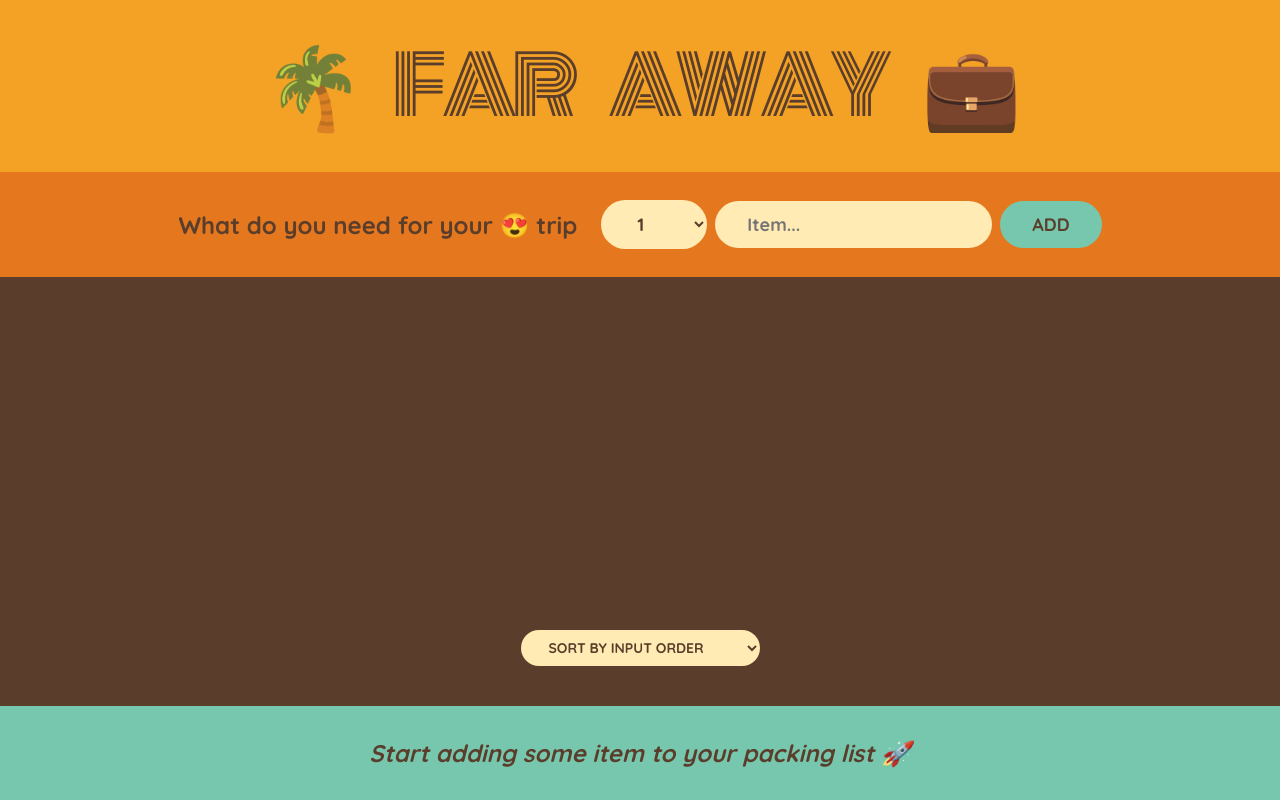
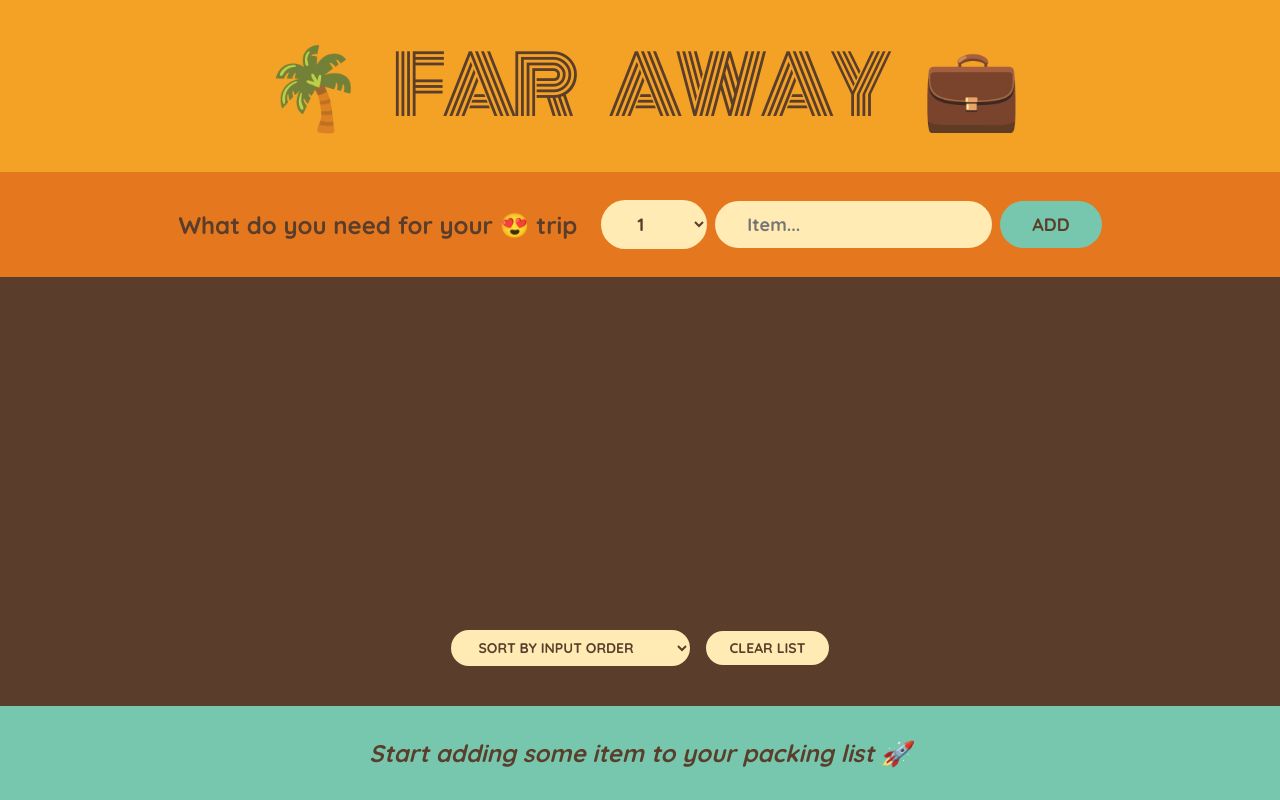
Before and after one commit to tushardongre1990/jonas-react, a React (Create React App) app: page / in a window 1280 px wide. Built offline with nearby package versions, Linux system fonts and the light colour scheme.

Commit message:
87.Clearing the list

```diff
--- a/src/App.js
+++ b/src/App.js
@@ -26,6 +26,13 @@
     );
   }
 
+  function handleClearList() {
+    const confirmed = window.confirm(
+      "Are you sure you want to delete all the items"
+    );
+    if (confirmed) setItems([]);
+  }
+
   return (
     <div className="app">
       <Logo />
@@ -34,6 +41,7 @@
         items={items}
         onDeleteItem={handleDeleteItem}
         onToggleItem={handleToggleItem}
+        onClearList={handleClearList}
       />
       <Stats items={items} />
     </div>
@@ -99,7 +107,7 @@
 }
 
 // Form and PackingList are sibling components so we have pass data from Form to PackingList directly via props
-function PackingList({ items, onDeleteItem, onToggleItem }) {
+function PackingList({ items, onDeleteItem, onToggleItem, onClearList }) {
   const [sortBy, setSortBy] = useState("input");
 
   let sortedItems;
@@ -134,6 +142,7 @@
           <option value="description">Sort by description</option>
           <option value="packed">Sort by packed status</option>
         </select>
+        <button onClick={onClearList}>Clear List</button>
       </div>
     </div>
   );
```
